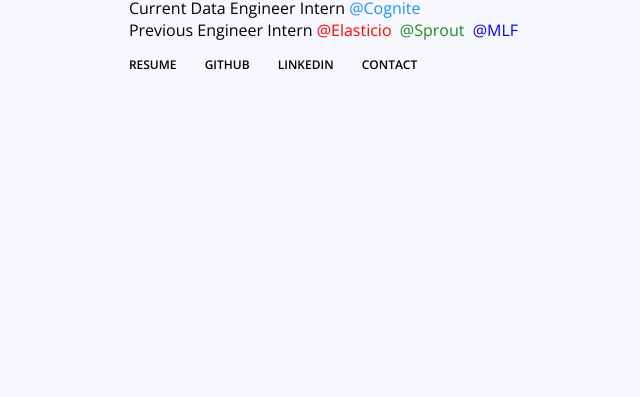
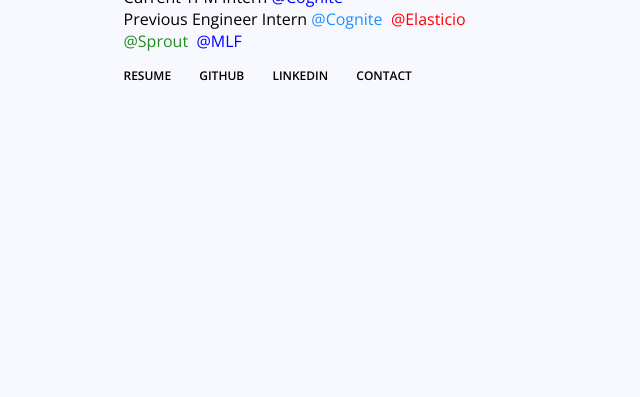
Before and after one commit to shanthoshp/shanthosh.info, a plain HTML site: page index.html in a window 1280 px wide. Shown: the part 403-800 px from the top of the page, without its empty margins (334-974 px from the left). Drawn offline with nearby package versions, Linux system fonts and the light colour scheme.

Commit message:
Update index.html

```diff
--- a/index.html
+++ b/index.html
@@ -17,9 +17,10 @@
           Systems Design Engineering Student
             <a target="_blank" href="https://uwaterloo.ca/systems-design-engineering/" style="color: goldenrod"><b>@UWaterloo</b></a>
             <br>
-	  Current Data Engineer Intern <a target="_blank" href="https://www.cognite.com/" style="color: dodgerblue">@Cognite&nbsp;</a>
+	  Current TPM Intern <a target="_blank" href="https://www.cognite.com/" style="color: blue">@Cognite&nbsp;</a>
             <br>
           Previous Engineer Intern
+	  <a target="_blank" href=https://www.cognite.com/" style="color: dodgerblue">@Cognite&nbsp;</a>
           <a target="_blank" href="https://www.elastic.io/" style="color: red">@Elasticio&nbsp;</a>
           <a target="_blank" href="https://www.sproutatwork.com/" style="color: forestgreen">@Sprout&nbsp;</a>
           <a target="_blank" href="http://digitalinnovation.mapleleaffoods.com/" style="color: blue">@MLF</a>
```
